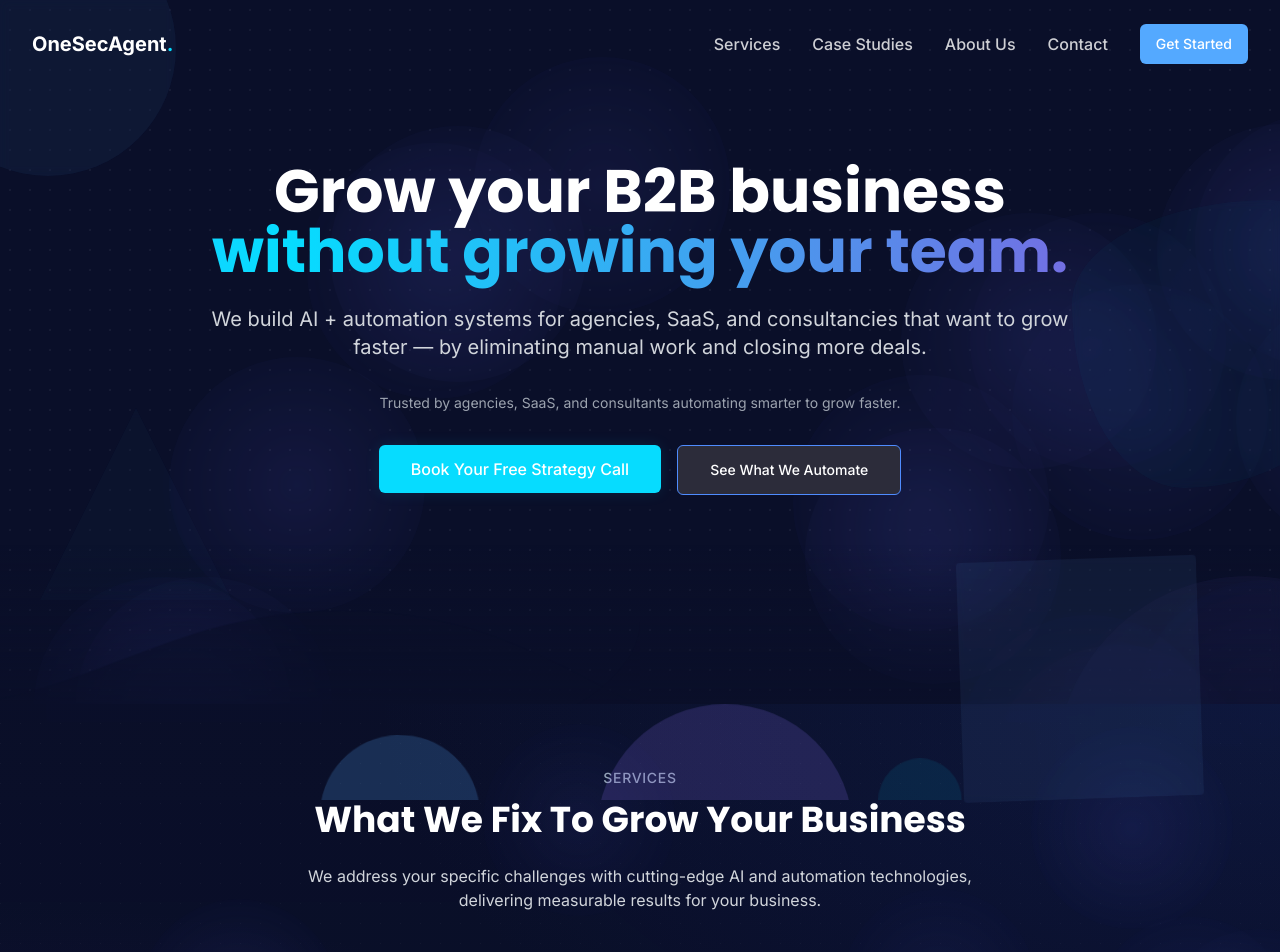
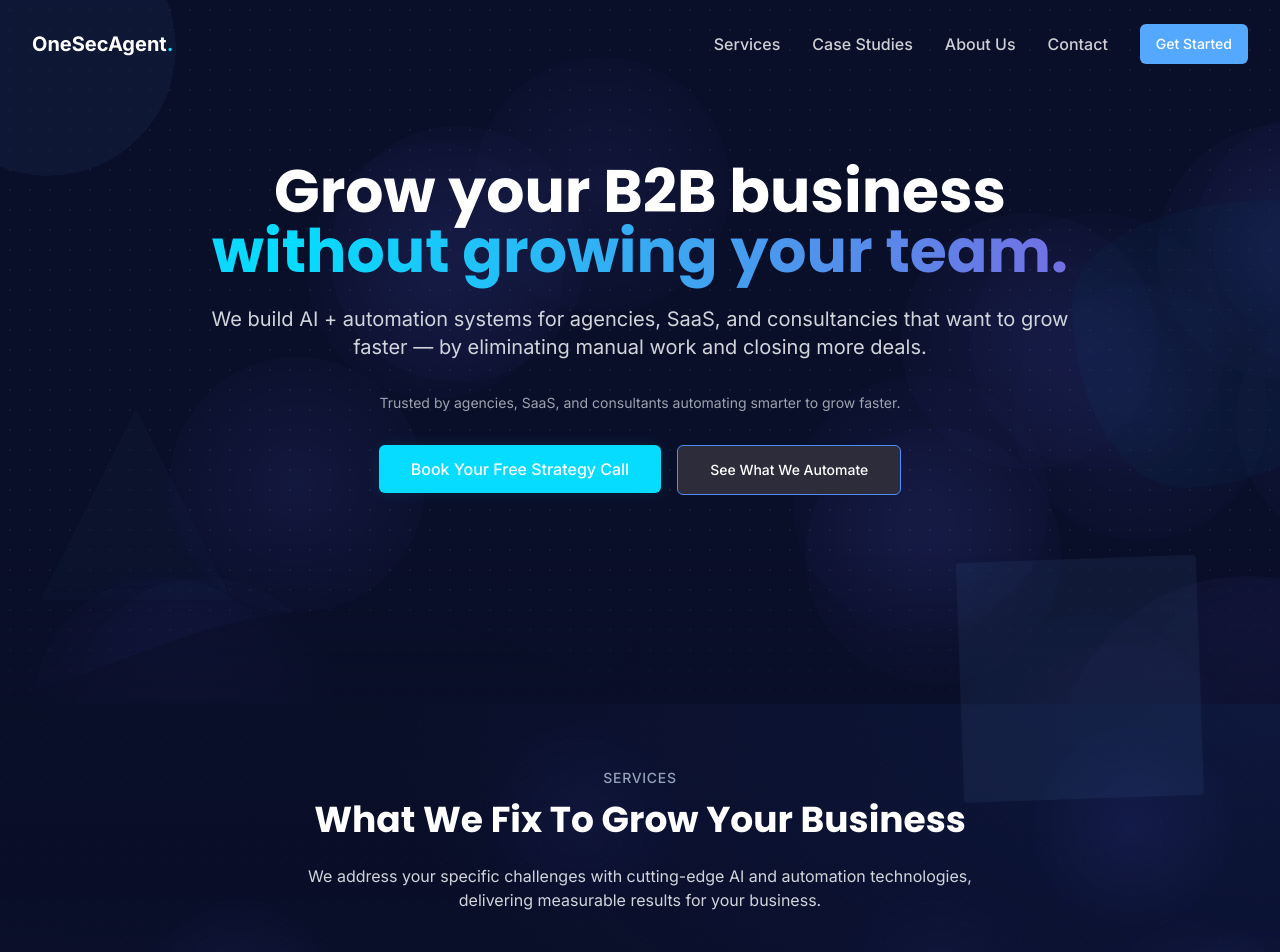
Before and after one commit to OneSecAgento1/one-sec-landing-ai, a React (Vite) app: page / in a window 1280 px wide. Shown: the top 952 px of the page. Built offline with nearby package versions, Linux system fonts and the light colour scheme.

Commit message:
Visual edit in Lovable
Edited UI in Lovable

```diff
--- a/src/components/sections/HeroSection.tsx
+++ b/src/components/sections/HeroSection.tsx
@@ -95,13 +95,7 @@ const HeroSection = () => {
       <div className="absolute bottom-0 left-0 right-0 h-64 bg-gradient-to-b from-transparent to-onesec-dark/95 z-0"></div>
 
       {/* Enhanced floating elements that extend into services section with improved animations */}
-      <div className="absolute bottom-0 left-0 right-0 overflow-hidden h-24 z-10">
-        <div className="absolute w-40 h-40 bg-onesec-primary/20 rounded-full -bottom-20 left-1/4 animate-float-enhanced"></div>
-        <div className="absolute w-64 h-64 bg-onesec-secondary/20 rounded-full -bottom-40 right-1/3 animate-float-enhanced-reverse" style={{
-        animationDelay: '1.5s'
-      }}></div>
-        <div className="absolute w-20 h-20 bg-onesec-accent/20 rounded-full -bottom-10 right-1/4 animate-pulse-opacity-enhanced"></div>
-      </div>
+
 
       {/* Scrolling indicator */}
       <div className="absolute bottom-12 left-1/2 transform -translate-x-1/2 z-20 animate-bounce-slow">
```
